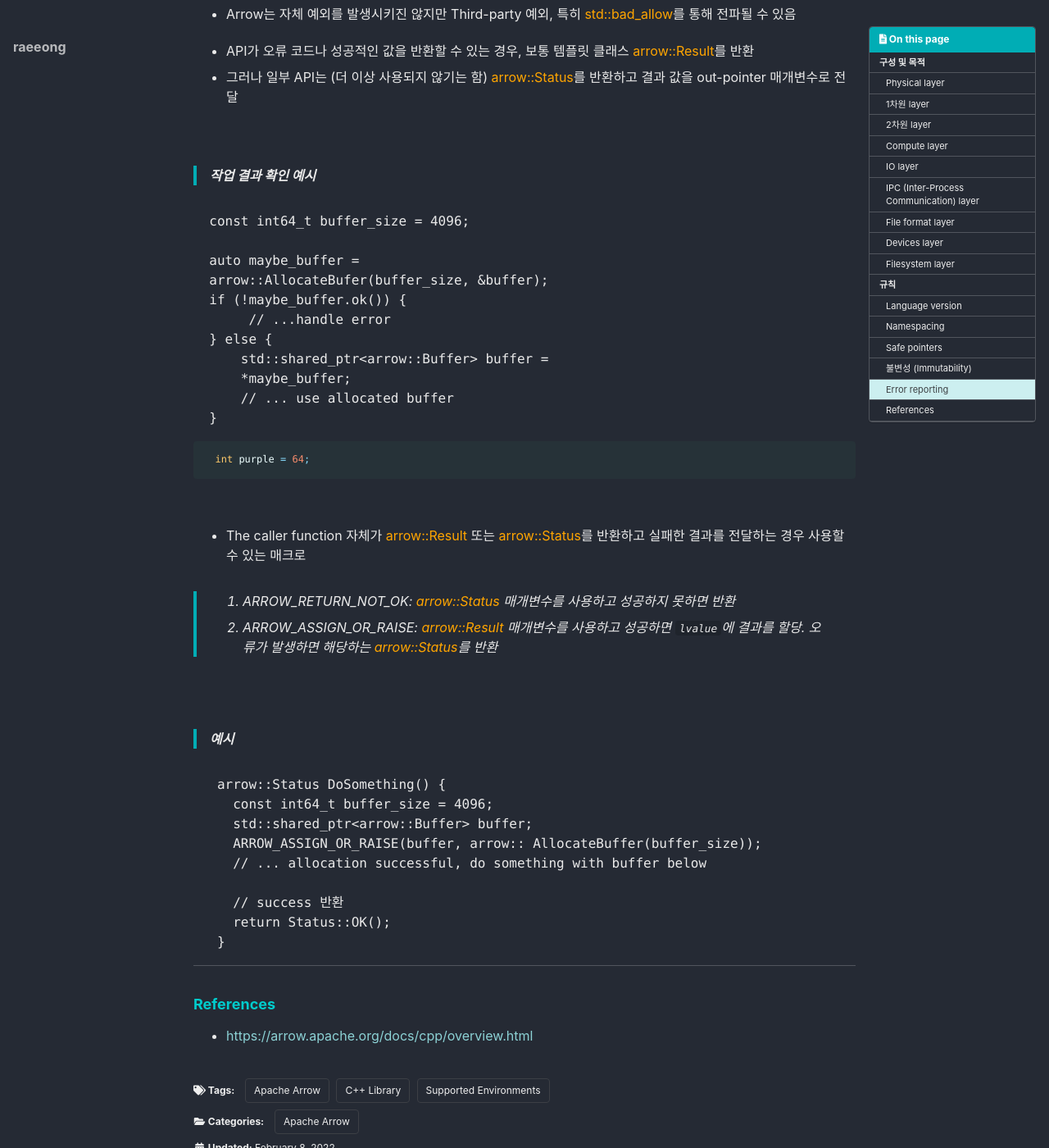
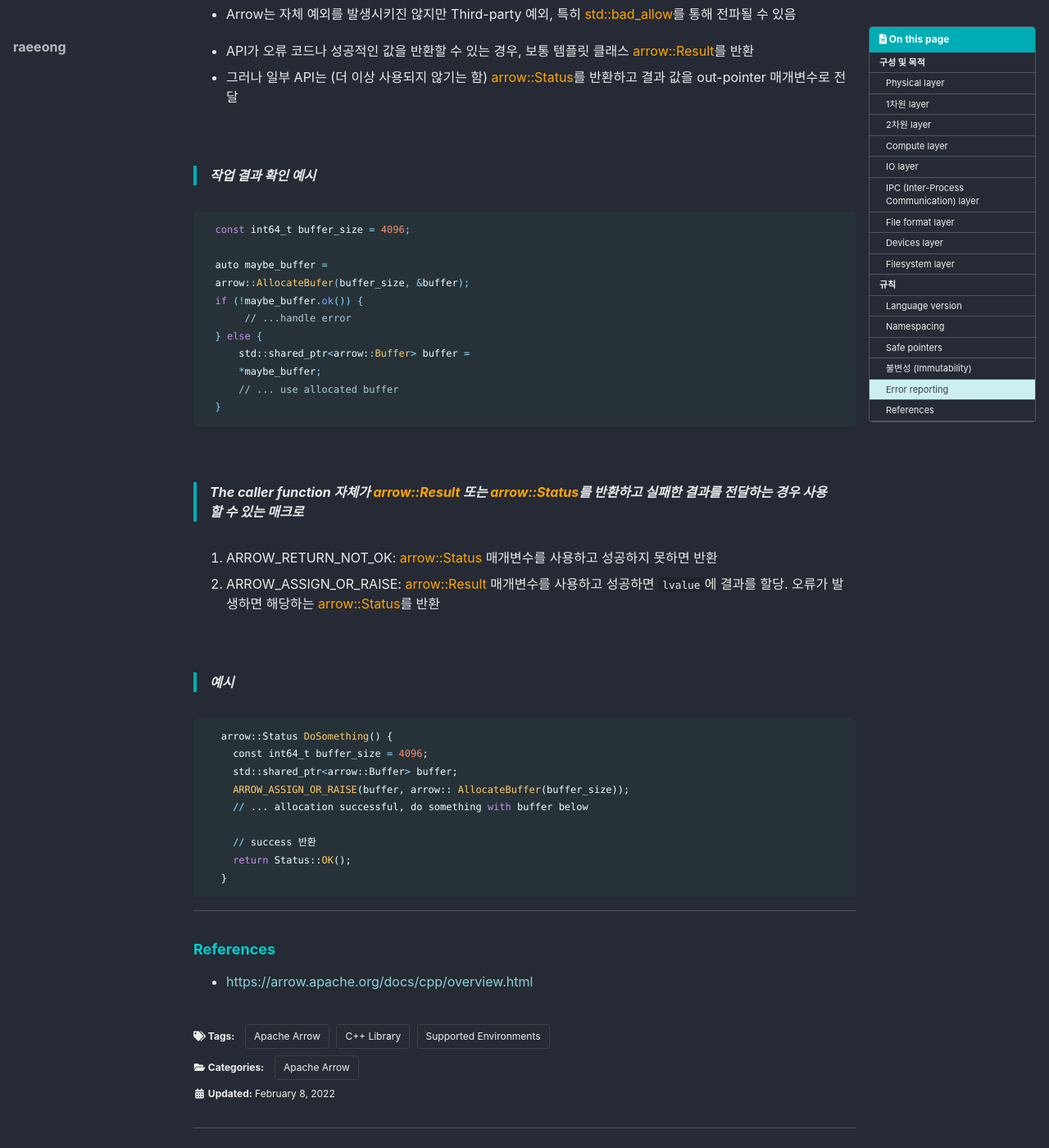
Before and after one commit to friedegg818/friedegg818.github.io, a Jekyll site: the page built from _posts/2022-02-08-ArrowC++Library.md, in a window 1280 px wide and 1400 px high, scrolled down 2161 px. Shown: the whole window at 82% size. Built offline with Jekyll 4.4.1, drawn with Linux system fonts in a browser that asks for light colours; cached includes are drawn as plain includes; some web fonts are replaced.

Commit message:
220208 update

````diff
--- a/_posts/2022-02-08-ArrowC++Library.md
+++ b/_posts/2022-02-08-ArrowC++Library.md
@@ -86,7 +86,7 @@ last_modified_At: 2022-02-08
 
 > **작업 결과 확인 예시**
 
-```C++
+```java
   const int64_t buffer_size = 4096;
 
   auto maybe_buffer =
@@ -99,22 +99,19 @@ last_modified_At: 2022-02-08
       // ... use allocated buffer
   }
 ```
-```java
-  int purple = 64;
-```
 
 <br>
 
-  - The caller function 자체가 <span style="color:orange">arrow::Result</span> 또는 <span style="color:orange">arrow::Status</span>를 반환하고 실패한 결과를 전달하는 경우 사용할 수 있는 매크로
+  > **The caller function 자체가 <span style="color:orange">arrow::Result</span> 또는 <span style="color:orange">arrow::Status</span>를 반환하고 실패한 결과를 전달하는 경우 사용할 수 있는 매크로**
 
-  > 1. ARROW_RETURN_NOT_OK: <span style="color:orange">arrow::Status</span> 매개변수를 사용하고 성공하지 못하면 반환
-  > 2. ARROW_ASSIGN_OR_RAISE: <span style="color:orange">arrow::Result</span> 매개변수를 사용하고 성공하면 `lvalue`에 결과를 할당. 오류가 발생하면 해당하는 <span style="color:orange">arrow::Status</span>를 반환
+  1. ARROW_RETURN_NOT_OK: <span style="color:orange">arrow::Status</span> 매개변수를 사용하고 성공하지 못하면 반환
+  2. ARROW_ASSIGN_OR_RAISE: <span style="color:orange">arrow::Result</span> 매개변수를 사용하고 성공하면 `lvalue`에 결과를 할당. 오류가 발생하면 해당하는 <span style="color:orange">arrow::Status</span>를 반환
 
   <br>
 
 > **예시**
 
-```C++
+```python
    arrow::Status DoSomething() {
      const int64_t buffer_size = 4096;
      std::shared_ptr<arrow::Buffer> buffer;
````
